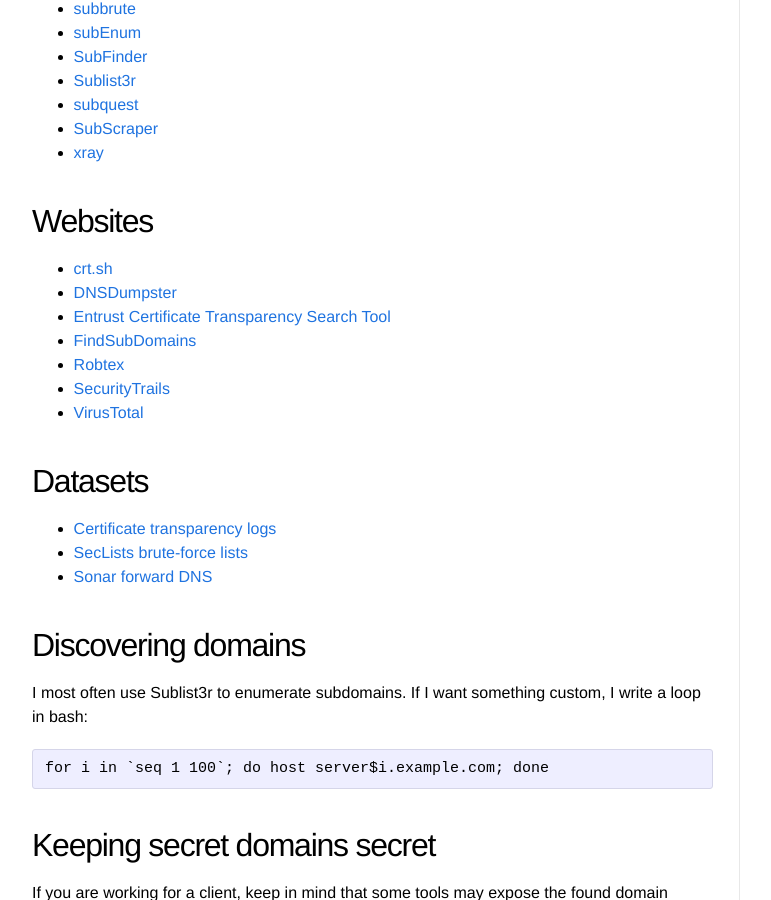
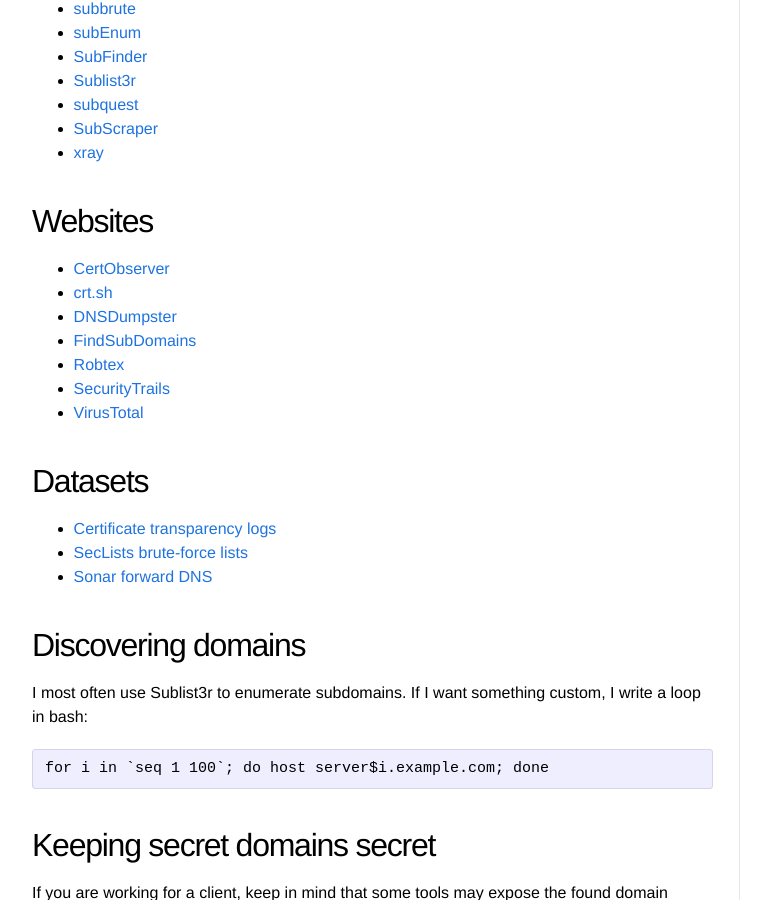
Before and after one commit to Sjord/Sjord.github.io, a Jekyll site: the page built from _posts/2018-05-29-discovering-subdomains.md, in a window 1280 px wide and 900 px high, scrolled down 997 px. Shown: the whole window, without its empty margins (108-879 px from the left). Built offline with Jekyll 4.4.1, drawn with Linux system fonts in a browser that asks for light colours.

Commit message:
Remove old link, add new link
For certificate search

```diff
--- a/_posts/2018-05-29-discovering-subdomains.md
+++ b/_posts/2018-05-29-discovering-subdomains.md
@@ -45,9 +45,9 @@
 
 ## Websites
 
+* [CertObserver](https://certobserver.com/ct-search)
 * [crt.sh](https://crt.sh/)
 * [DNSDumpster](https://dnsdumpster.com/)
-* [Entrust Certificate Transparency Search Tool](https://www.entrust.com/ct-search/)
 * [FindSubDomains](https://findsubdomains.com/)
 * [Robtex](https://www.robtex.com/)
 * [SecurityTrails](https://securitytrails.com/)
```
